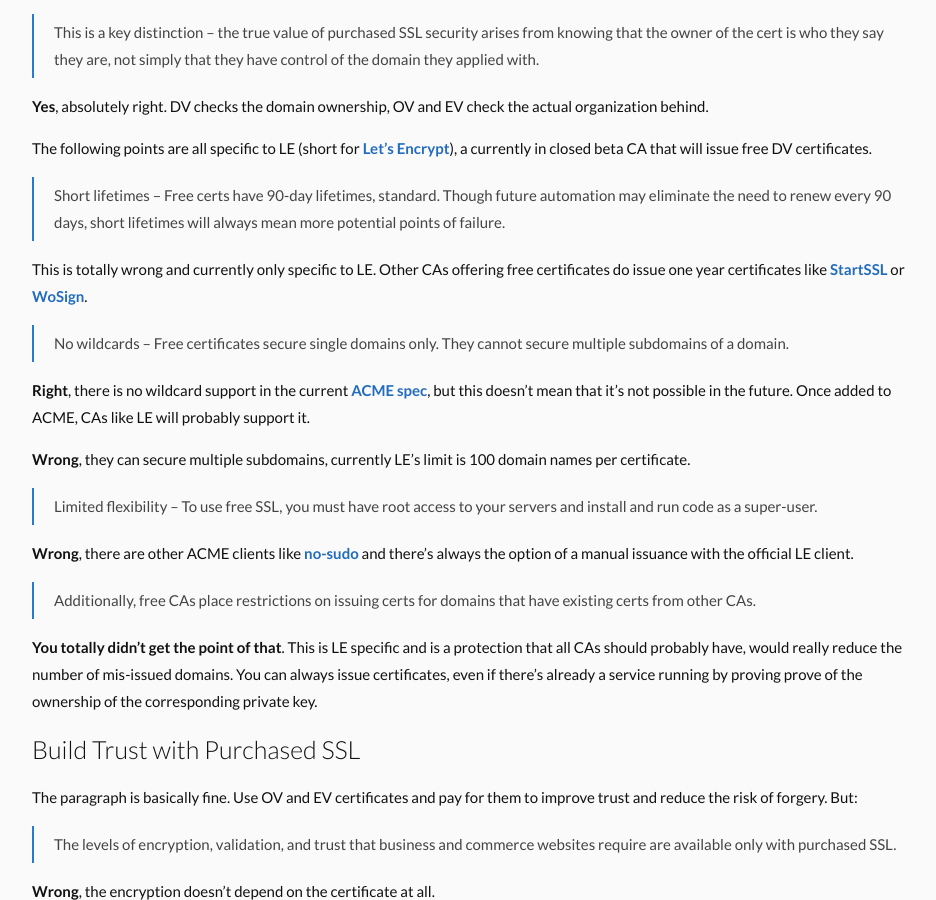
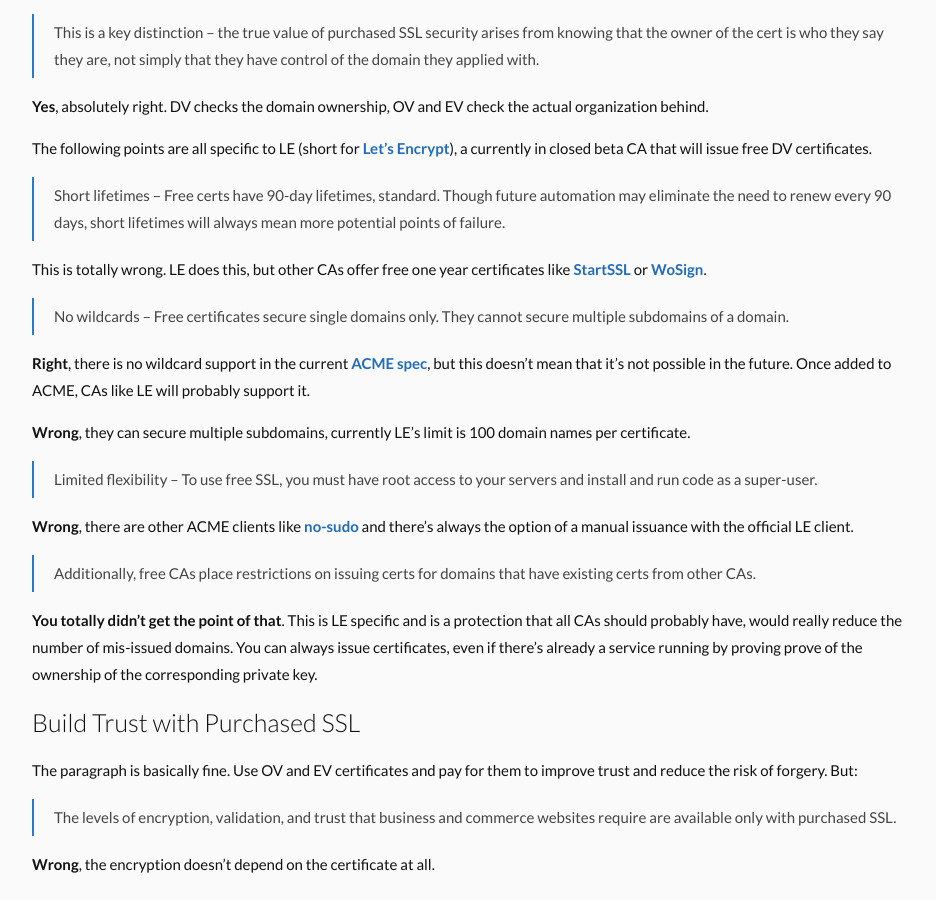
Before and after one commit to kelunik/kelunik.github.io, a Jekyll site: the page built from _posts/2015-11-22-namecheap-ssl.md, in a window 1280 px wide and 900 px high, scrolled down 1068 px. Shown: the whole window, without its empty margins (158-1094 px from the left). Built offline with Jekyll 4.4.1, drawn with Linux system fonts in a browser that asks for light colours; nearby versions of some CDN libraries; comment, search, counter and statistics services are not loaded.

Commit message:
Rephrase 90 day statement

```diff
--- a/_posts/2015-11-22-namecheap-ssl.md
+++ b/_posts/2015-11-22-namecheap-ssl.md
@@ -48,7 +48,7 @@ The following points are all specific to LE (short for [Let's Encrypt](http://le
 
 > Short lifetimes – Free certs have 90-day lifetimes, standard. Though future automation may eliminate the need to renew every 90 days, short lifetimes will always mean more potential points of failure.
 
-This is totally wrong and currently only specific to LE. Other CAs offering free certificates do issue one year certificates like [StartSSL](http://www.startssl.com/) or [WoSign](http://www.wosign.com/english/freessl.htm).
+This is totally wrong. LE does this, but other CAs offer free one year certificates like [StartSSL](http://www.startssl.com/) or [WoSign](http://www.wosign.com/english/freessl.htm).
 
 > No wildcards – Free certificates secure single domains only. They cannot secure multiple subdomains of a domain.
 
```
